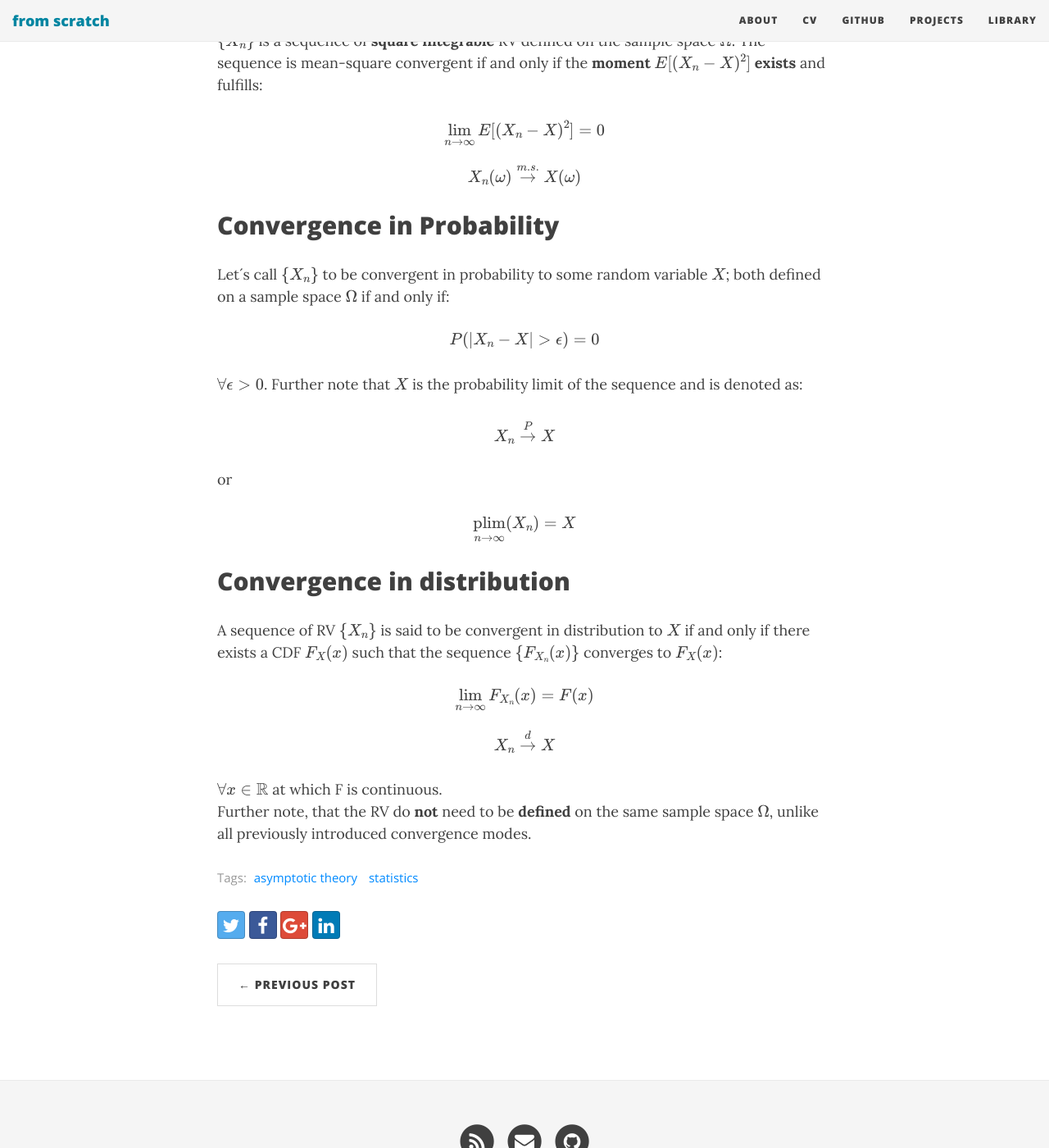
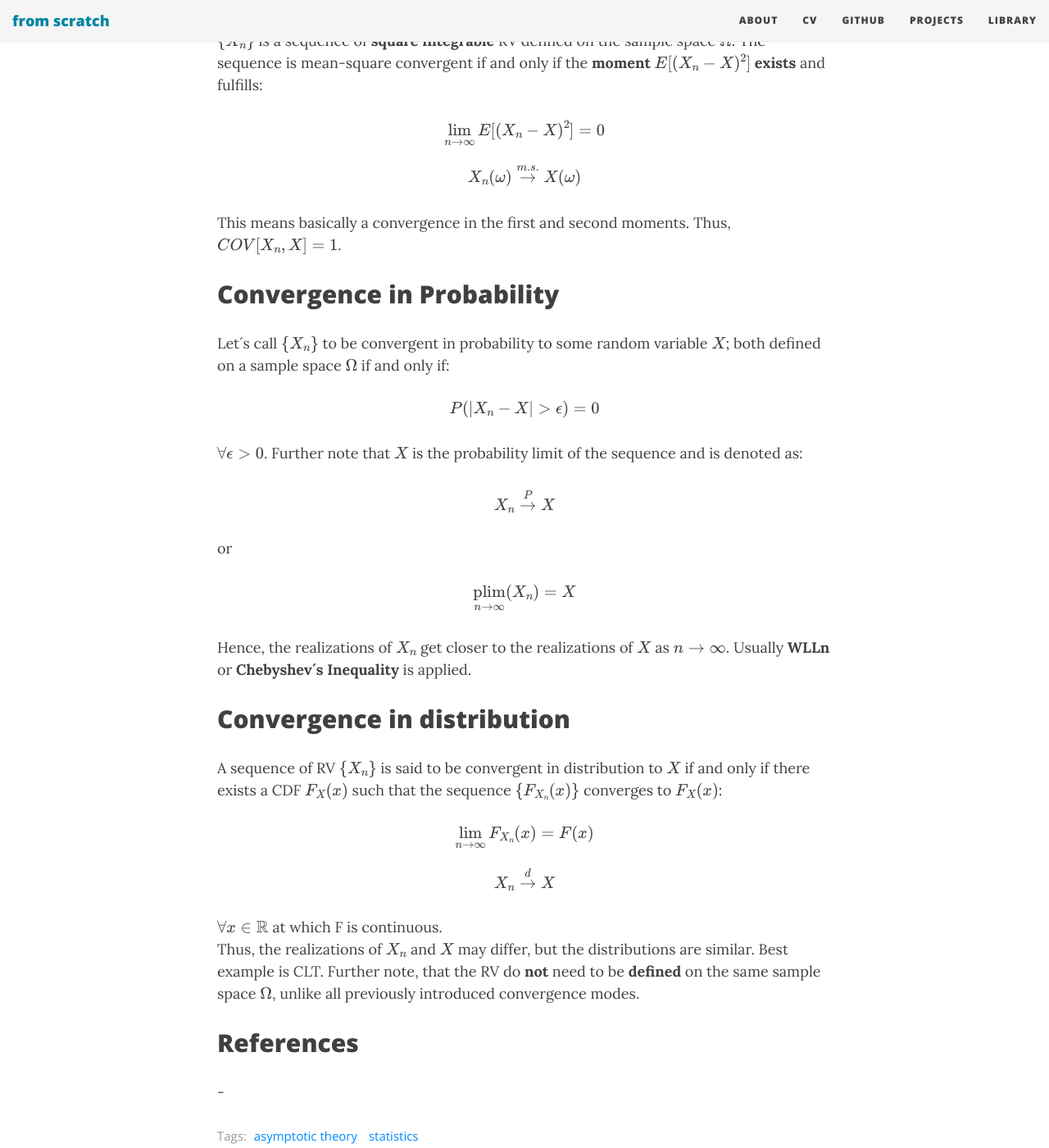
Before and after one commit to stgrmks/stgrmks.github.io, a Jekyll site: the page built from _posts/2018-06-12-stochastic-convergence.md, in a window 1280 px wide and 1400 px high, scrolled down 1243 px. Shown: the whole window at 82% size. Built offline with Jekyll 4.4.1, drawn with Linux system fonts in a browser that asks for light colours; nearby versions of some CDN libraries; formulas are drawn with MathJax 3.

Commit message:
update stochastic convergence

```diff
--- a/_posts/2018-06-12-stochastic-convergence.md
+++ b/_posts/2018-06-12-stochastic-convergence.md
@@ -49,6 +49,7 @@ $$\{X_n\}$$ is a sequence of **square integrable** RV defined on the sample spac
 $$\lim \limits_{n \rightarrow \infty}E[(X_n-X)^2]=0$$
 $$X_n(\omega) \overset{m.s.}{\rightarrow} X(\omega)$$
 </p>
+This means basically a convergence in the first and second moments. Thus, $$COV[X_n,X]=1$$.
 ## Convergence in Probability
 Let´s call $$\{X_n\}$$ to be convergent in probability to some random variable $$X$$; both defined on a sample space $$\Omega$$ if and only if:
 <p style="text-align: center;">
@@ -62,6 +63,8 @@ or
 <p style="text-align: center;">
 $$\underset{n \rightarrow \infty}{\text{plim}}(X_n) =X$$
 </p>
+Hence, the realizations of $$X_n$$ get closer to the realizations of $$X$$ as $$n \rightarrow \infty$$. Usually **WLLn** or **Chebyshev´s Inequality** is applied.
+
 ## Convergence in distribution
 A sequence of RV $$\{X_n\}$$ is said to be convergent in distribution to $$X$$ if and only if there exists a CDF $$F_{X}(x)$$ such that the sequence $$\{F_{X_n}(x)\}$$ converges to $$F_{X}(x)$$:
 <p style="text-align: center;">
@@ -69,4 +72,7 @@ $$\lim \limits_{n \rightarrow \infty} F_{X_n}(x) = F(x)$$
 $$X_n \overset{d}{\rightarrow}X$$
 </p>
 $$\forall x \in \mathbb{R}$$ at which F is continuous.\\
-Further note, that the RV do **not** need to be **defined** on the same sample space $$\Omega$$, unlike all previously introduced convergence modes.
+Thus, the realizations of $$X_n$$ and $$X$$ may differ, but the distributions are similar. Best example is CLT. Further note, that the RV do **not** need to be **defined** on the same sample space $$\Omega$$, unlike all previously introduced convergence modes.
+
+## References
+-
```
